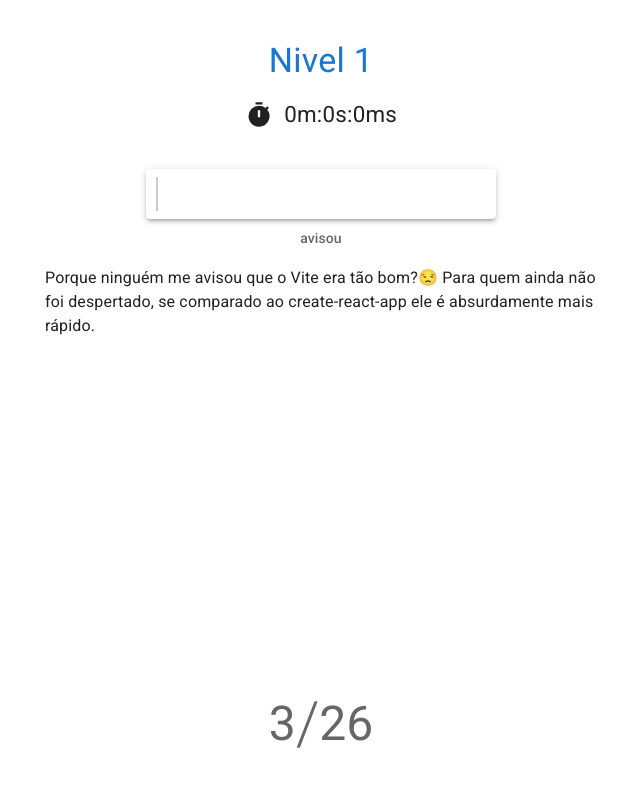
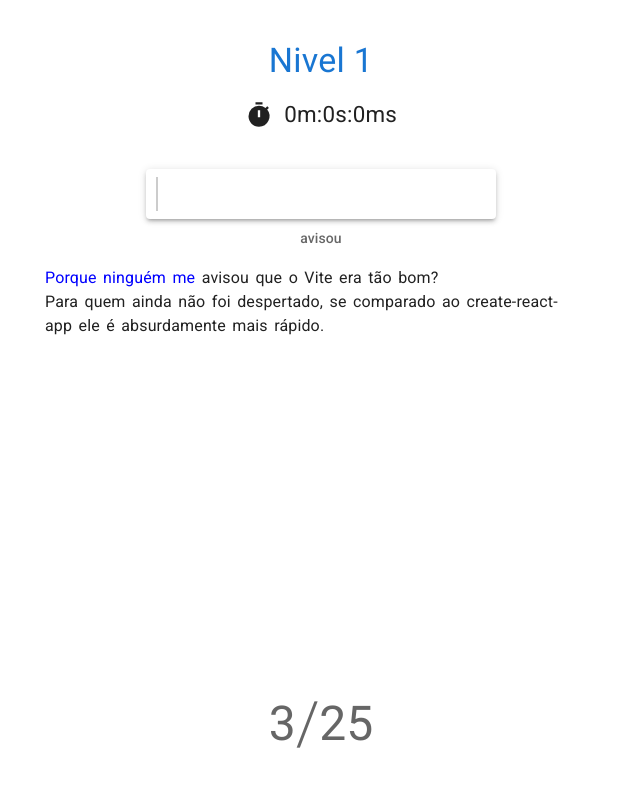
Before and after one commit to Francisco-Fetapi/typing-master-2, a React (Vite) app: page /championship in a window 1280 px wide. Shown: the top 786 px of the page, without its empty margins (319-959 px from the left). Built offline with nearby package versions, Linux system fonts and the light colour scheme.

Commit message:
destacar as palavras que já foram digitadas

```diff
--- a/src/components/TextToType.tsx
+++ b/src/components/TextToType.tsx
@@ -1,8 +1,23 @@
+import { Box } from "@mui/material";
 import { useSelector } from "react-redux";
-import { selectTextToType } from "../store/App.selectors";
+import {
+  selectTextToTypeArray,
+  selectTypedWords,
+} from "../store/App.selectors";
 import { Text } from "../styles/General";
 
 export default function TextToType() {
-  const textToType = useSelector(selectTextToType);
-  return <Text>{textToType}</Text>;
+  const textToType = useSelector(selectTextToTypeArray);
+  const typedWords = useSelector(selectTypedWords);
+  return (
+    <Box>
+      {textToType.map((word, key) => (
+        <Box component="span" pr={0.8}>
+          <Text component="span" color={key < typedWords ? "blue" : "inherit"}>
+            {word}
+          </Text>
+        </Box>
+      ))}
+    </Box>
+  );
 }
--- a/src/store/App.selectors.ts
+++ b/src/store/App.selectors.ts
@@ -15,6 +15,10 @@ export const selectCurrentLevel = (state: RootState) => state.app.currentLevel;
 export const selectPhraseSize = (state: RootState) => {
   return transformTextToArray(state.app.textToType).length;
 };
+export const selectTextToTypeArray = (state: RootState) => {
+  // return transformTextToArray(state.app.textToType);
+  return state.app.textToType.split(" ");
+};
 export const selectWordToType = (state: RootState) => {
   const words = transformTextToArray(state.app.textToType);
   console.log(state.app.typedWords);
--- a/src/store/App.store.ts
+++ b/src/store/App.store.ts
@@ -15,7 +15,7 @@ export interface App extends IDarkMode {
 
 const initialState: App = {
   darkMode: useStatePersist<boolean>(THEME_KEY_IN_LOCALSTORAGE).get(),
-  textToType: `Porque ninguém me avisou que o Vite era tão bom?😒 Para quem ainda não foi despertado, se comparado ao create-react-app ele é absurdamente mais rápido.`,
+  textToType: `Porque ninguém me avisou que o Vite era tão bom? Para quem ainda não foi despertado, se comparado ao create-react-app ele é absurdamente mais rápido.`,
   typedWords: 3,
   currentLevel: 1,
 };
@@ -28,7 +28,6 @@ export const app = createSlice({
       state.darkMode = !state.darkMode;
       const { save } = useStatePersist<boolean>(THEME_KEY_IN_LOCALSTORAGE);
       save(state.darkMode);
-      console.log("Chegou aqui");
     },
     setTextToType(state, text: PayloadAction<string>) {
       state.textToType = text.payload;
```
